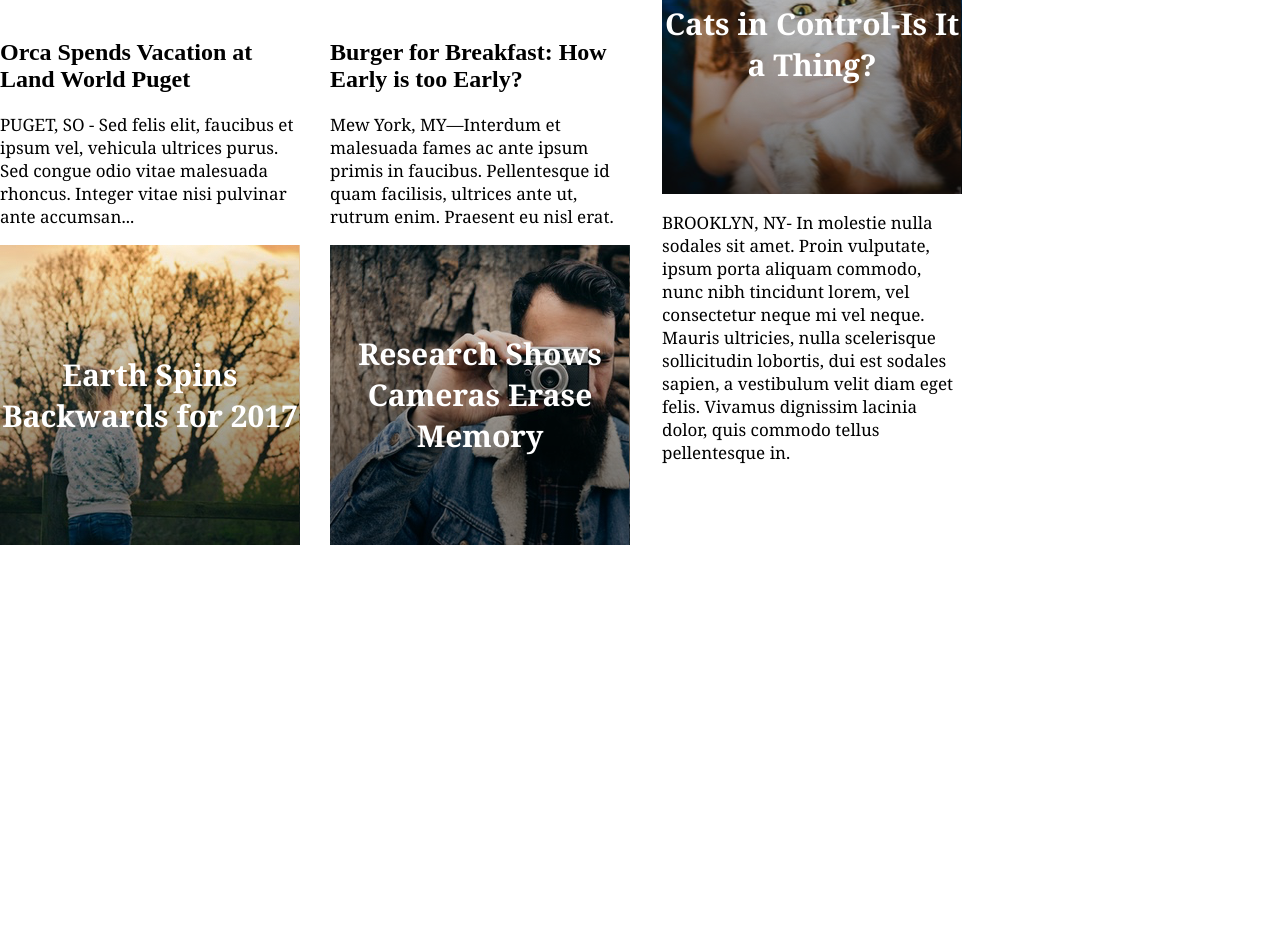
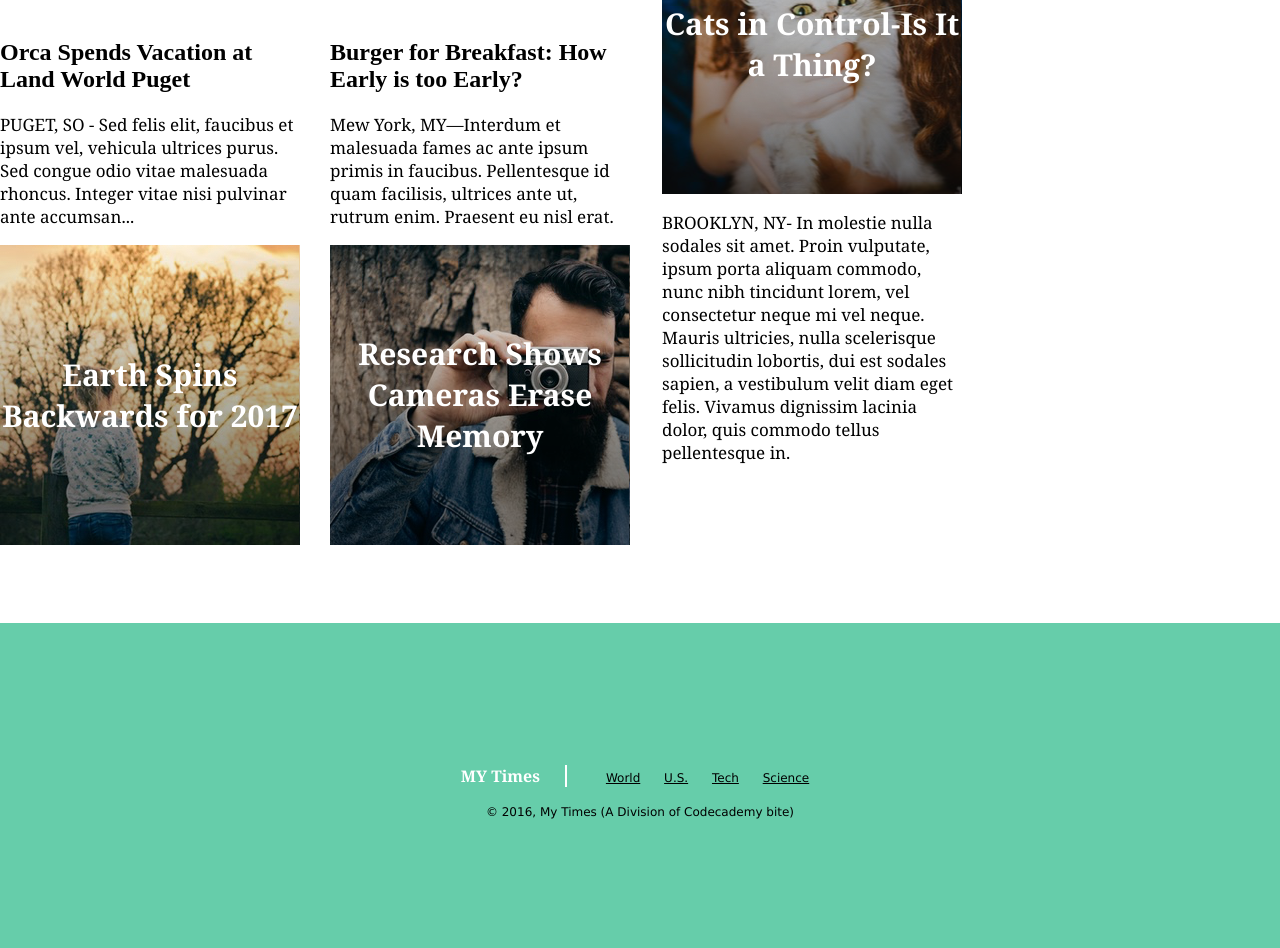
Before and after one commit to BARKINGnoMAD/mytimes, a plain HTML site: page index.html in a window 1280 px wide. Shown: the part 701-1649 px from the top of the page. Before the commit the page ends 1324 px from the top, so only its background shows below. Drawn offline with Linux system fonts and the light colour scheme.

Commit message:
Complete Step 7

```diff
--- a/index.html
+++ b/index.html
@@ -90,5 +90,19 @@
           </div>
       </div>
     </div>
+    <footer>
+      <div class="info">
+        <span class="title">MY Times</span>
+        <nav>
+          <span><a href="#">World</a></span>
+          <span><a href="#">U.S.</a></span>
+          <span><a href="#">Tech</a></span>
+          <span><a href="#">Science</a></span>
+      </nav>
+      </div>
+      <div class="copyright">
+        &copy 2016, My Times (A Division of Codecademy bite)
+      </div>
+    </footer>
   </body>
 </html>
--- a/resources/css/style.css
+++ b/resources/css/style.css
@@ -29,7 +29,7 @@ header {
 .logo span {
   color: MediumAquamarine;
 }
-nav{
+header nav{
   padding-right: 40px;
 }
 nav span {
@@ -117,3 +117,28 @@ nav span a{
   padding: 11px 20px;
   border-bottom: 1px solid black;
 }
+footer {
+  display: flex;
+  text-align: center;
+  justify-content: center;
+  flex-direction: column;
+  width: 100%;
+  height: 325px;
+  background-color: MediumAquamarine;
+  margin: auto;
+  font-family: Verdana;
+  font-size: 12px;
+}
+footer .title {
+  font-family: Georgia;
+  font-size: 16px;
+  font-weight: bold;
+  color: white;
+  display: inline-block;
+  padding-right: 25px;
+  border-right: 2px solid white;
+}
+footer nav{
+  display: inline-block;
+  padding-left: 25px;
+}
```
